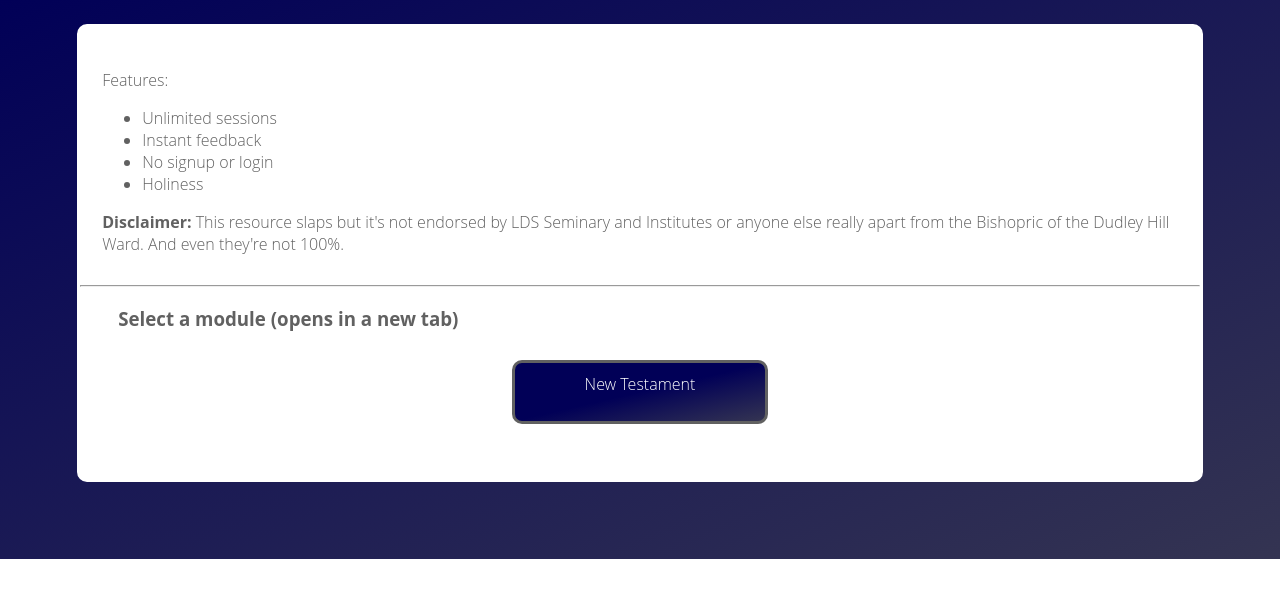
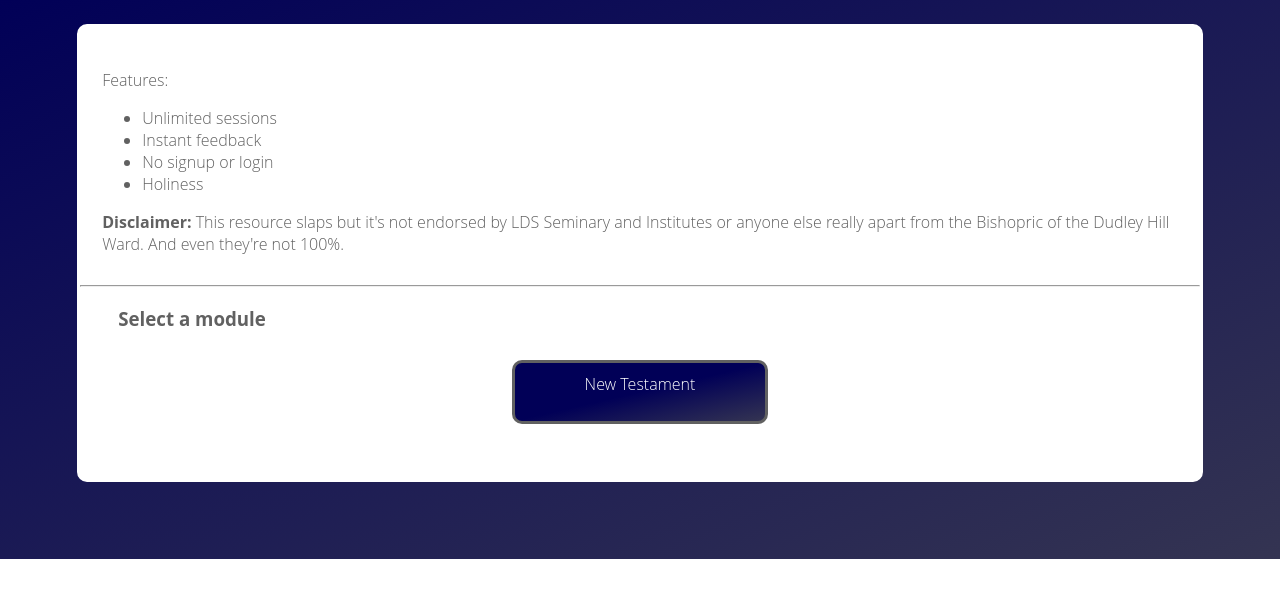
Before and after one commit to devjolt/mastery, a Django app: template templates/mastery/home.html in a window 1280 px wide. Shown: the part 57-655 px from the top of the page. Run offline with Django 3.2, Linux system fonts and the light colour scheme; the template is opened without the code that fills it, so the values that code supplies are empty; some libraries are stand-ins or nearby versions.

Commit message:
questions no longer open in a new tab

```diff
--- a/templates/mastery/home.html
+++ b/templates/mastery/home.html
@@ -15,7 +15,7 @@
     </div>
     </div>
     <hr>
-    <h3>Select a module (opens in a new tab)</h3>
+    <h3>Select a module</h3>
 
     <div class = 'module-container'>
         <a class='module-button' href='/mastery/new_testament'>
```
